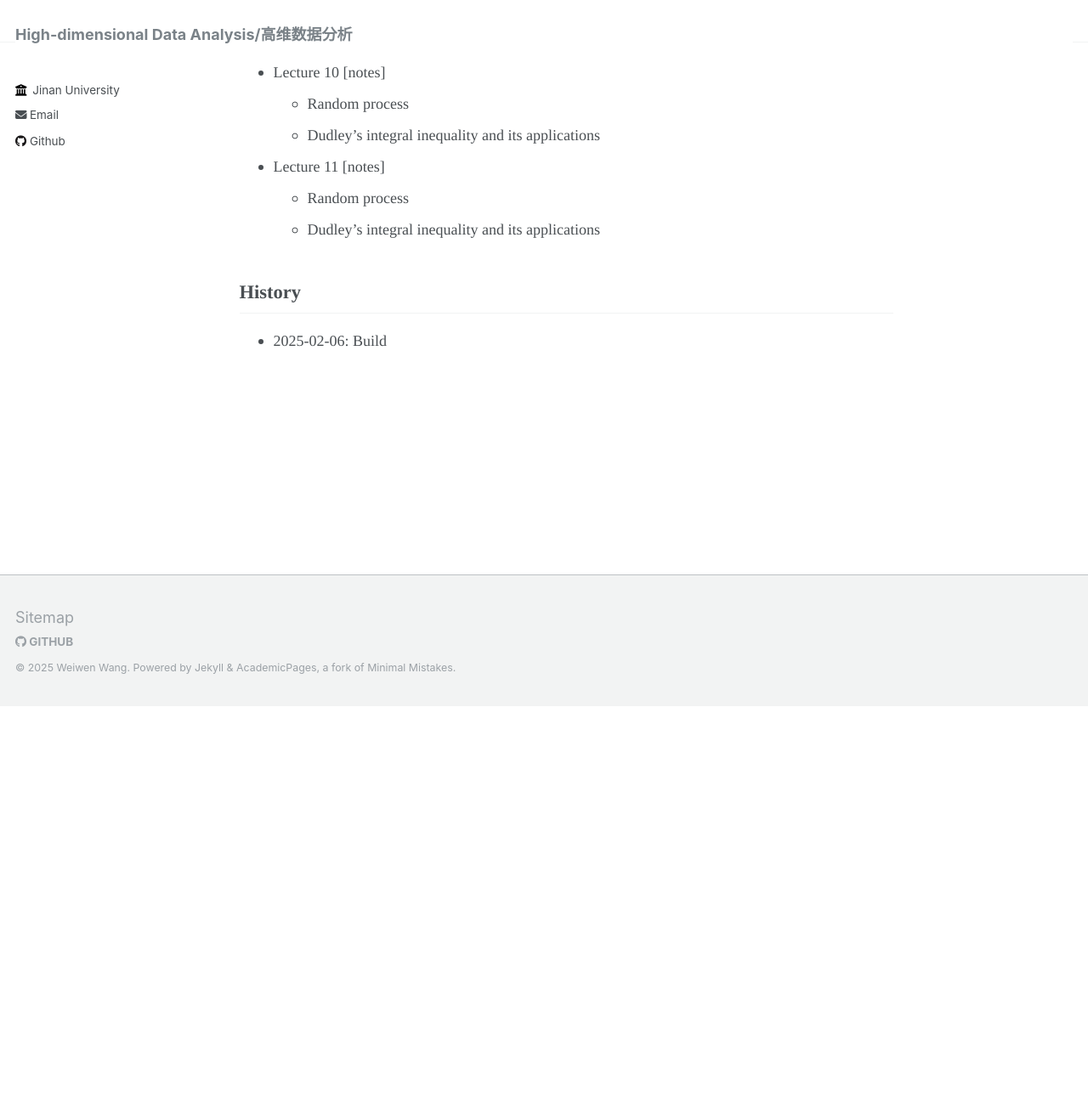
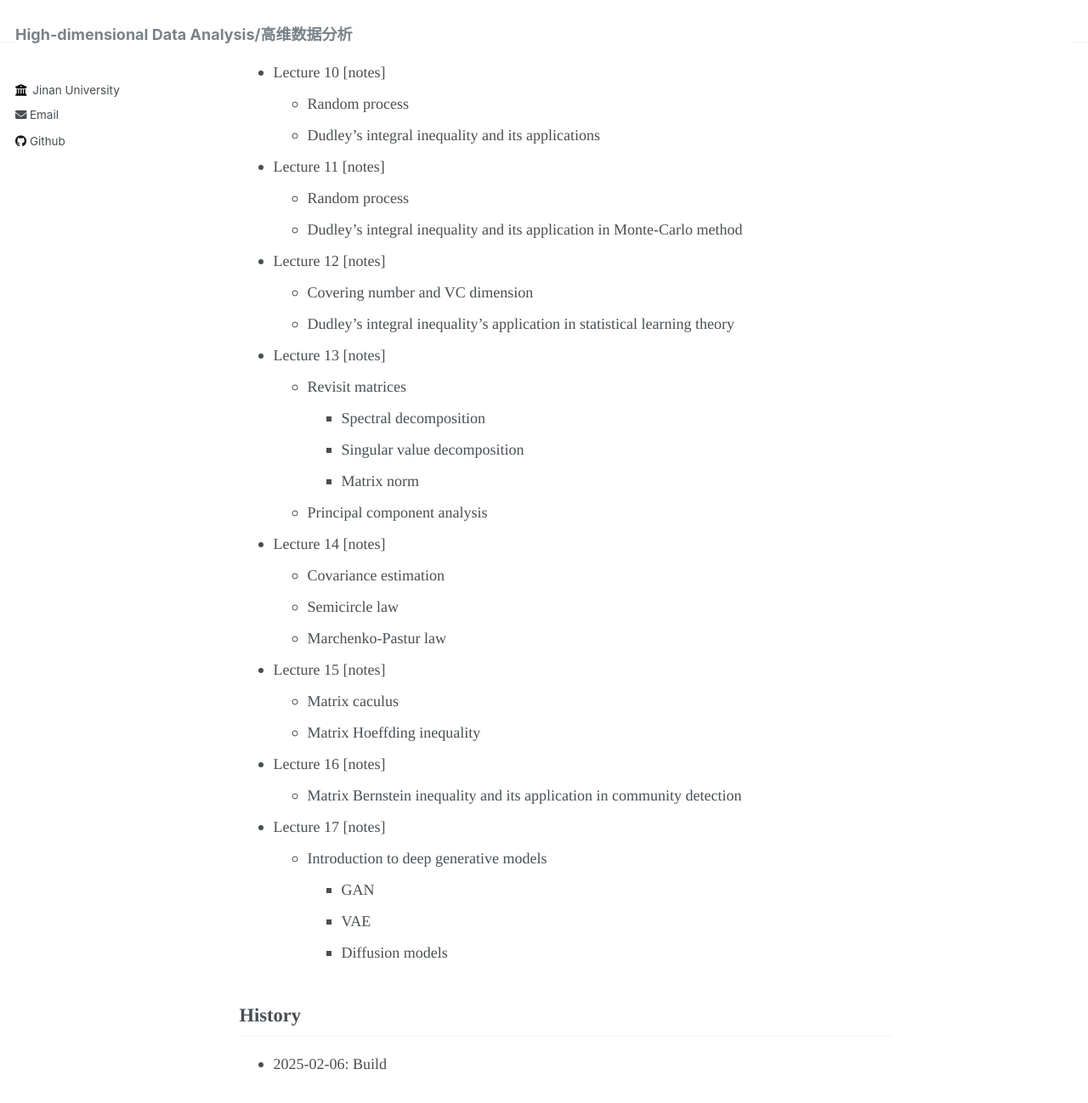
Before and after one commit to wangyuanhao/high_dim_stat, a Jekyll site: the page built from _pages/about.md, in a window 1280 px wide and 1400 px high, scrolled down 2021 px. Shown: the top 1298 px of the window at 85% size. Built offline with Jekyll 4.4.1, drawn with Linux system fonts in a browser that asks for light colours; before the commit the page ends 2853 px from its top, so only the background shows below that.

Commit message:
Update about.md

```diff
--- a/_pages/about.md
+++ b/_pages/about.md
@@ -64,7 +64,30 @@ redirect_from:
   * <span style="font-family: 'Times', sans-serif;">Dudley's integral inequality and its applications</span>
 * <span style="font-family: 'Times', sans-serif;">Lecture 11 [notes] </span>
   * <span style="font-family: 'Times', sans-serif;">Random process</span>
-  * <span style="font-family: 'Times', sans-serif;">Dudley's integral inequality and its applications</span>
+  * <span style="font-family: 'Times', sans-serif;">Dudley's integral inequality and its application in Monte-Carlo method</span>
+* <span style="font-family: 'Times', sans-serif;">Lecture 12 [notes] </span>
+  * <span style="font-family: 'Times', sans-serif;">Covering number and VC dimension</span>
+  * <span style="font-family: 'Times', sans-serif;">Dudley's integral inequality's application in statistical learning theory</span>
+* <span style="font-family: 'Times', sans-serif;">Lecture 13 [notes] </span>
+  * <span style="font-family: 'Times', sans-serif;">Revisit matrices</span>
+    * <span style="font-family: 'Times', sans-serif;">Spectral decomposition</span>
+    * <span style="font-family: 'Times', sans-serif;">Singular value decomposition</span>
+    * <span style="font-family: 'Times', sans-serif;">Matrix norm</span>
+  * <span style="font-family: 'Times', sans-serif;">Principal component analysis</span>
+* <span style="font-family: 'Times', sans-serif;">Lecture 14 [notes] </span>
+  * <span style="font-family: 'Times', sans-serif;">Covariance estimation</span>
+  * <span style="font-family: 'Times', sans-serif;">Semicircle law</span>
+  * <span style="font-family: 'Times', sans-serif;">Marchenko-Pastur law</span>
+* <span style="font-family: 'Times', sans-serif;">Lecture 15 [notes] </span>
+  * <span style="font-family: 'Times', sans-serif;">Matrix caculus</span>
+  * <span style="font-family: 'Times', sans-serif;">Matrix Hoeffding inequality</span>
+* <span style="font-family: 'Times', sans-serif;">Lecture 16 [notes] </span>
+  * <span style="font-family: 'Times', sans-serif;">Matrix Bernstein inequality and its application in community detection</span>
+* <span style="font-family: 'Times', sans-serif;">Lecture 17 [notes] </span>
+  * <span style="font-family: 'Times', sans-serif;">Introduction to deep generative models</span>
+    * <span style="font-family: 'Times', sans-serif;">GAN</span>
+    * <span style="font-family: 'Times', sans-serif;">VAE</span>
+    * <span style="font-family: 'Times', sans-serif;">Diffusion models</span>
 
 
 ## <span style="font-family: 'Times', sans-serif;">History</span>
```
